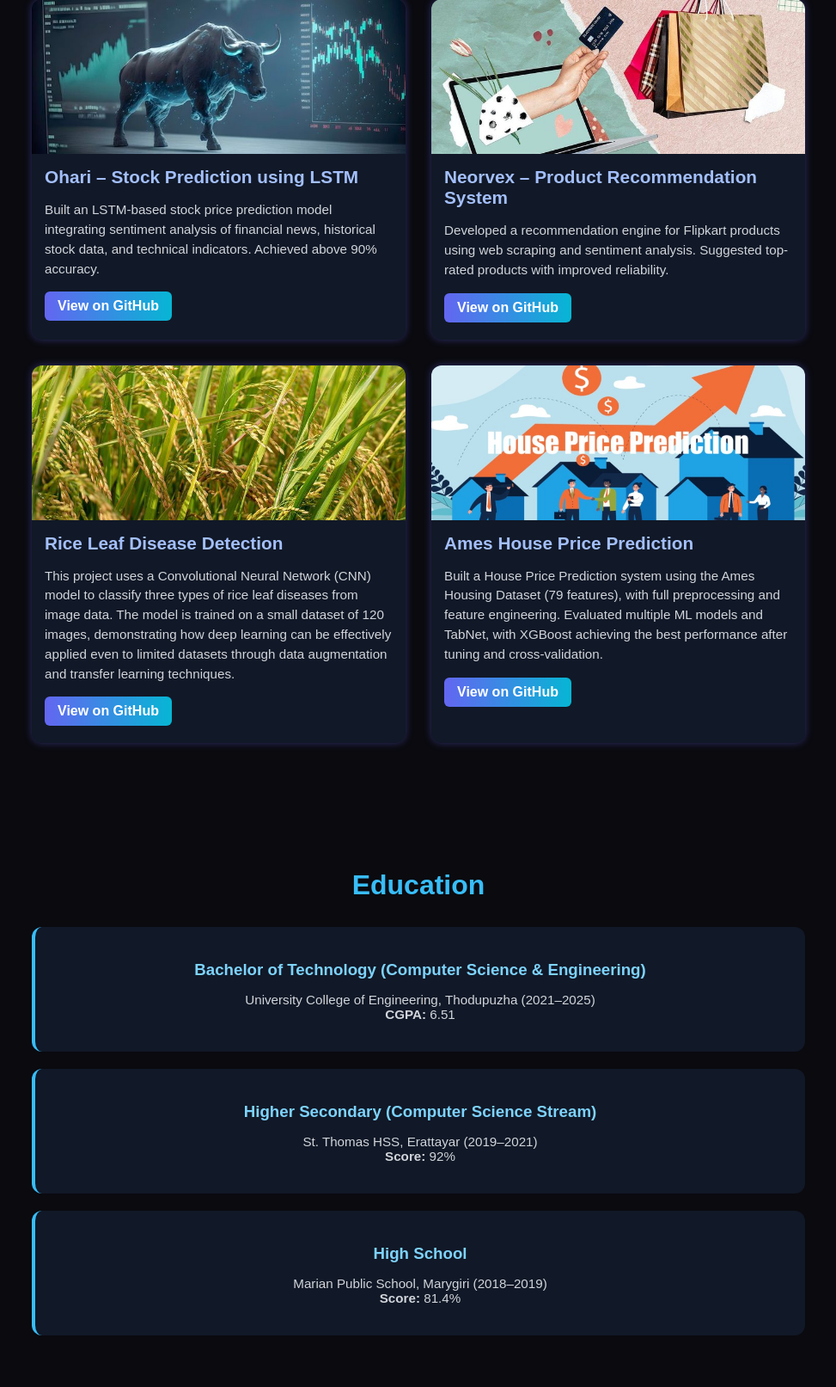
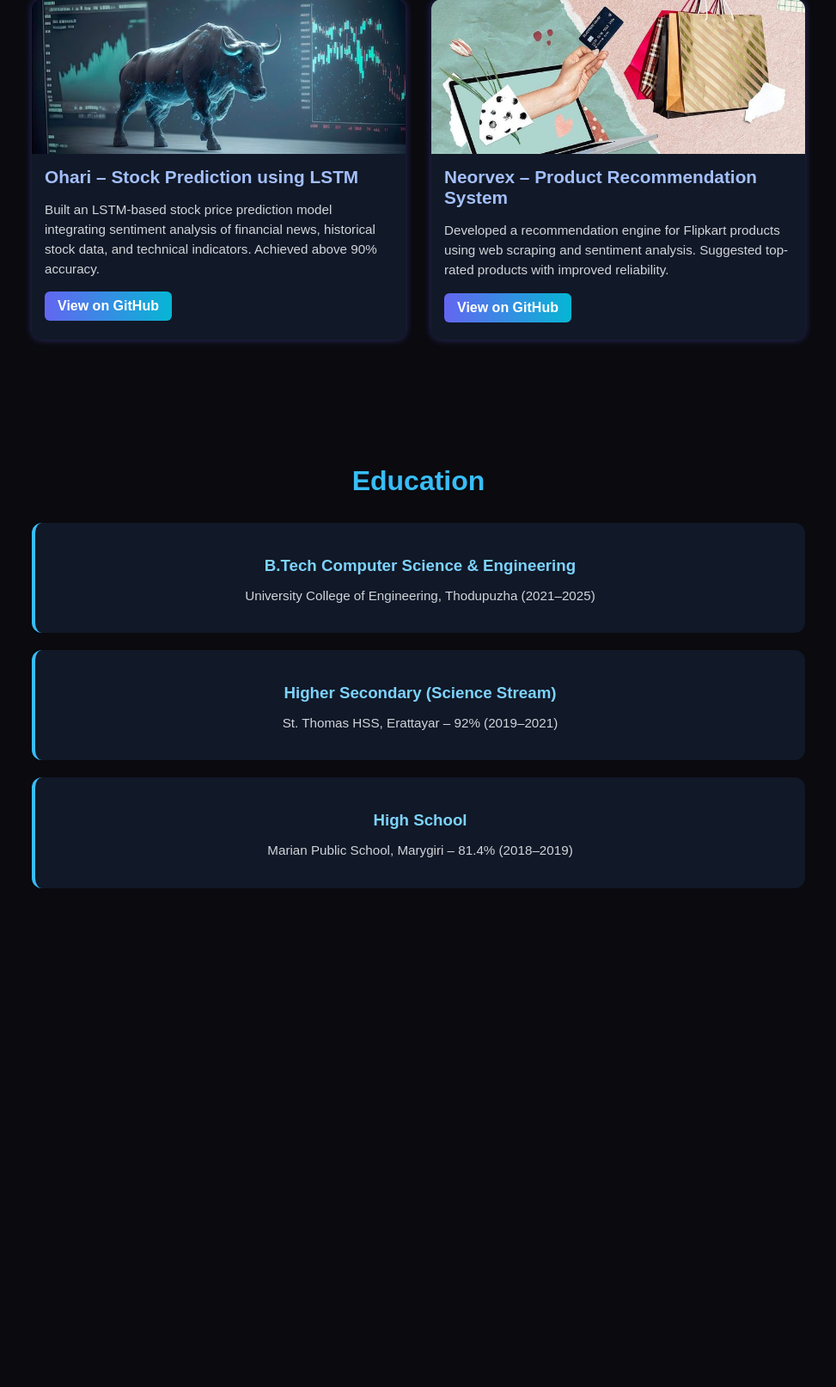
Before and after one commit to ThomasMathewz/Portfolio, a Flask app: page / in a window 1280 px wide. Shown: the part 1499-3112 px from the top of the page at 86% size, without its empty margins (153-1126 px from the left). After the commit the page ends 2532 px from the top, so only its background shows below. Run offline with Flask 3, Linux system fonts and the light colour scheme.

```diff
--- a/templates/base.html
+++ b/templates/base.html
@@ -2,7 +2,6 @@
     <head>
         <link rel="stylesheet" type="text/css" href="{{url_for('static',filename='index.css')}}">
         <link rel="stylesheet" type="text/css" href="{{url_for('static',filename='button.css')}}">
-        <link rel="icon" type="image/png" sizes="42x42" href="static\images\favicon.png">
         <title> {% block title %} {% endblock %} </title>
     </head>
     <body>
--- a/templates/index.html
+++ b/templates/index.html
@@ -73,28 +73,6 @@
             <a href="https://github.com/ThomasMathewz/Neorvex" target="_blank" class="project-btn">View on GitHub</a>
         </div>
 
-        <!-- Rice Leaf Disease Detection Using Convolutional Neural Network -->
-        <div class="project-card">
-            <img src="{{ url_for('static', filename='images/Rice.jpeg') }}" alt="Rice Leaf Disease Detection Preview">
-            <h3>Rice Leaf Disease Detection</h3>
-            <p>
-                This project uses a Convolutional Neural Network (CNN) model to classify three types of rice leaf diseases from image data.
-                The model is trained on a small dataset of 120 images, demonstrating how deep learning can be effectively applied even to limited datasets through data augmentation and transfer learning techniques.
-            </p>
-            <a href="https://github.com/ThomasMathewz/Rice-Leaf-Diease-Prediction-Using-CNN.git" target="_blank" class="project-btn">View on GitHub</a>
-        </div>
-
-        <!-- Neorvex -->
-        <div class="project-card">
-            <img src="{{ url_for('static', filename='images/House.jpg') }}" alt="Ames House Price Prediction Preview">
-            <h3>Ames House Price Prediction</h3>
-            <p>
-               Built a House Price Prediction system using the Ames Housing Dataset (79 features), with full preprocessing and feature engineering.
-               Evaluated multiple ML models and TabNet, with XGBoost achieving the best performance after tuning and cross-validation.
-            </p>
-            <a href="https://github.com/ThomasMathewz/Ames-House-Price-Prediction.git" target="_blank" class="project-btn">View on GitHub</a>
-        </div>
-
     </div>
 </section>
 
@@ -103,17 +81,16 @@
     <h2>Education</h2>
     <div class="timeline">
         <div class="timeline-item">
-            <h3>Bachelor of Technology (Computer Science & Engineering)</h3>
-            <p>University College of Engineering, Thodupuzha (2021–2025) <br><strong>CGPA:</strong> 6.51 </p>
+            <h3>B.Tech Computer Science & Engineering</h3>
+            <p>University College of Engineering, Thodupuzha (2021–2025)</p>
         </div>
         <div class="timeline-item">
-            <h3>Higher Secondary (Computer Science Stream)</h3>
-            <p>St. Thomas HSS, Erattayar (2019–2021) <br><strong>Score:</strong> 92% </p>
+            <h3>Higher Secondary (Science Stream)</h3>
+            <p>St. Thomas HSS, Erattayar – 92% (2019–2021)</p>
         </div>
         <div class="timeline-item">
             <h3>High School</h3>
-            <p>Marian Public School, Marygiri (2018–2019) <br><strong>Score:</strong> 81.4% </p>
-
+            <p>Marian Public School, Marygiri – 81.4% (2018–2019)</p>
         </div>
     </div>
 </section>
```
Also changed, not shown: 1 other file.
